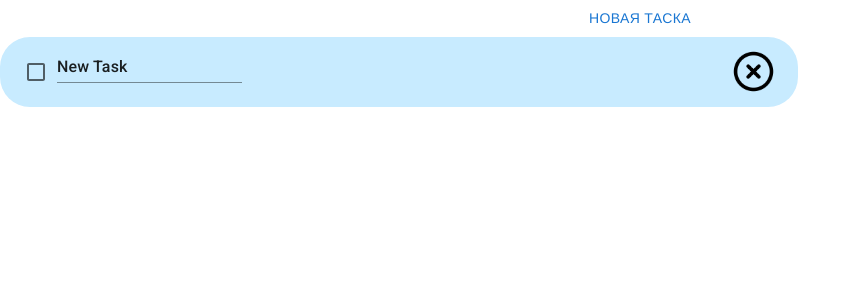
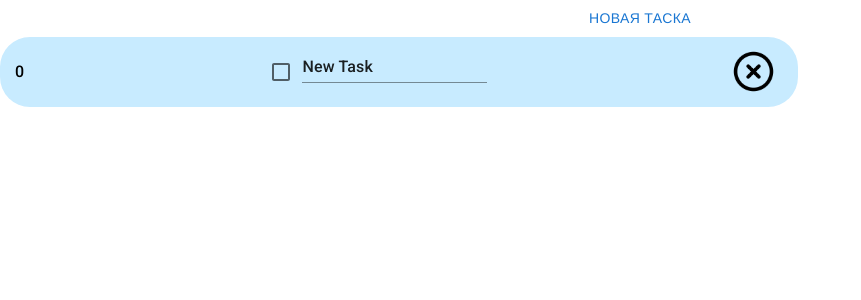
Before and after one commit to jijumbeck/To-do-list, a React (Create React App) app: page / in a window 1280 px wide. Both pictures are taken after a click on the button "НОВАЯ ТАСКА". Shown: the top 300 px of the page, without its empty margins (0-861 px from the left). Built offline with nearby package versions, Linux system fonts and the light colour scheme; a web font is replaced by a local one.

Commit message:
decomposite state into widget to do list + make delete task function

```diff
--- a/src/app/App.js
+++ b/src/app/App.js
@@ -1,13 +1,13 @@
 import logo from './logo.svg';
 import './App.css';
-import ToDoList from '../features/toDoList/toDoList';
+import { ToDoListWidget } from '../widgets/toDoListWidget/toDoListWidget';
 
 function App() {
 
 
   return (
     <div className="App">
-      <ToDoList />
+      <ToDoListWidget />
     </div>
   );
 }
--- a/src/features/toDoLine/toDoLine.jsx
+++ b/src/features/toDoLine/toDoLine.jsx
@@ -11,6 +11,7 @@ const ToDoListLine = (props) => {
 
     return(
         <div className="toDoListLine">
+            {props.index}
             <div>
                 <Checkbox
                     {...isCompleted ? 'defaultChecked' : ''}
@@ -22,7 +23,9 @@ const ToDoListLine = (props) => {
                     onChange={(event) => setTaskName(event.target.value)}
                 />
             </div>
-            <IconButton onClick={props.onClickDeleteButton}>
+            <IconButton onClick={() => {
+                props.onClickDeleteButton(props.index);
+            }}>
                 <DeleteButton/>
             </IconButton>
         </div>
--- a/src/features/toDoList/toDoList.jsx
+++ b/src/features/toDoList/toDoList.jsx
@@ -1,37 +1,16 @@
 import ToDoListLine from "../toDoLine/toDoLine";
-import { useState, useEffect } from "react";
-import { tasks, update } from "../../app/loadTaskList";
-import { Button } from "@mui/material";
 
-const ToDoList = () => {
-    const [taskList, setTasks] = useState([...tasks]);
-    console.log(taskList.length);
 
-    useEffect(() => {
-        update(tasks);
-    }, [taskList]);
+const ToDoList = ({taskList, deleteTaskHandler}) => {
 
     return(
         <div>
-            <Button onClick={
-                () => {
-                    let newTasks = [...taskList];
-                    newTasks.push(
-                        {
-                            taskText: 'New Task',
-                            isComplete: false
-                        }
-                    )
-                    setTasks(newTasks);
-                }
-            }>Новая таска</Button>
             {
-                taskList.map((task, index) => <ToDoListLine key={index} {...task} onClickDeleteButton={() => {
-                    let newTasks = [...taskList];
-                    newTasks.splice(index, 1);
-                    setTasks(newTasks);
-                    console.log(newTasks);
-                }}/>)
+                taskList.map(
+                    (task, index) => <ToDoListLine
+                                        key={index} {...task}
+                                        onClickDeleteButton={deleteTaskHandler}
+                                        />)
             }
         </div>
     )
--- /dev/null
+++ b/src/widgets/toDoListWidget/toDoListWidget.jsx
@@ -0,0 +1,40 @@
+import ToDoList from "../../features/toDoList/toDoList";
+import { useState, useEffect } from "react";
+import { tasks, update } from "../../app/loadTaskList";
+import { Button } from "@mui/material";
+
+
+const ToDoListWidget = () => {
+    const [taskList, setTasks] = useState([]);
+
+    // useEffect(() => {
+    //     update(tasks);
+    // }, [taskList]);
+
+    return(
+        <>
+            <Button onClick={
+                () => {
+                    let newTasks = [...taskList];
+                    newTasks.push(
+                        {
+                            index: (newTasks.length === 0 ? 0 : newTasks.at(newTasks.length - 1).index + 1),
+                            taskText: 'New Task',
+                            isComplete: false
+                        }
+                    )
+                    setTasks(newTasks);
+                }
+            }>Новая таска</Button>
+            <ToDoList
+                taskList={taskList}
+                deleteTaskHandler={index => {
+                    const filterTasks = taskList.filter(task => task.index !== index);
+                    setTasks(filterTasks);
+                }}
+            />
+        </>
+    )
+}
+
+export { ToDoListWidget };
```
